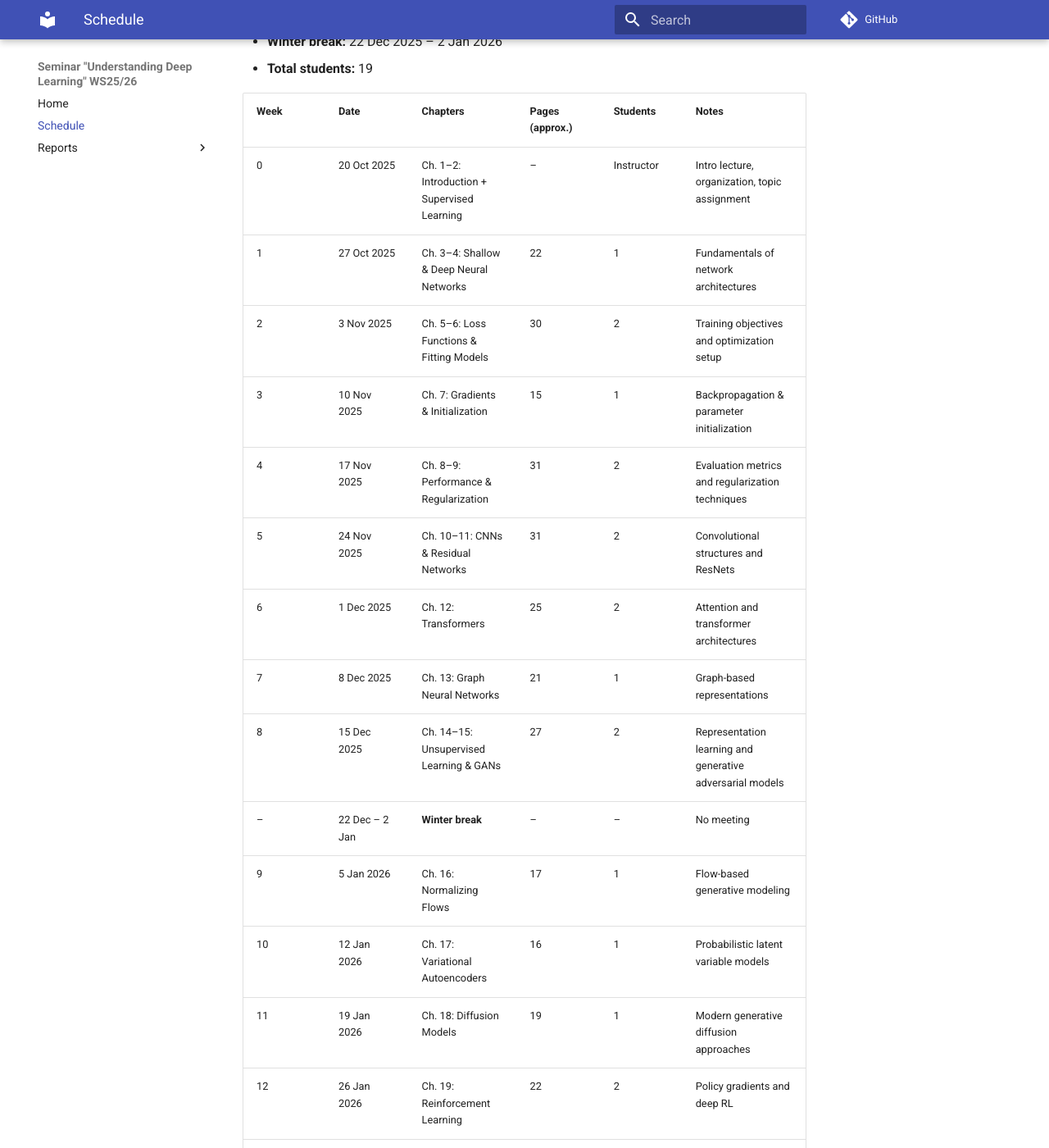
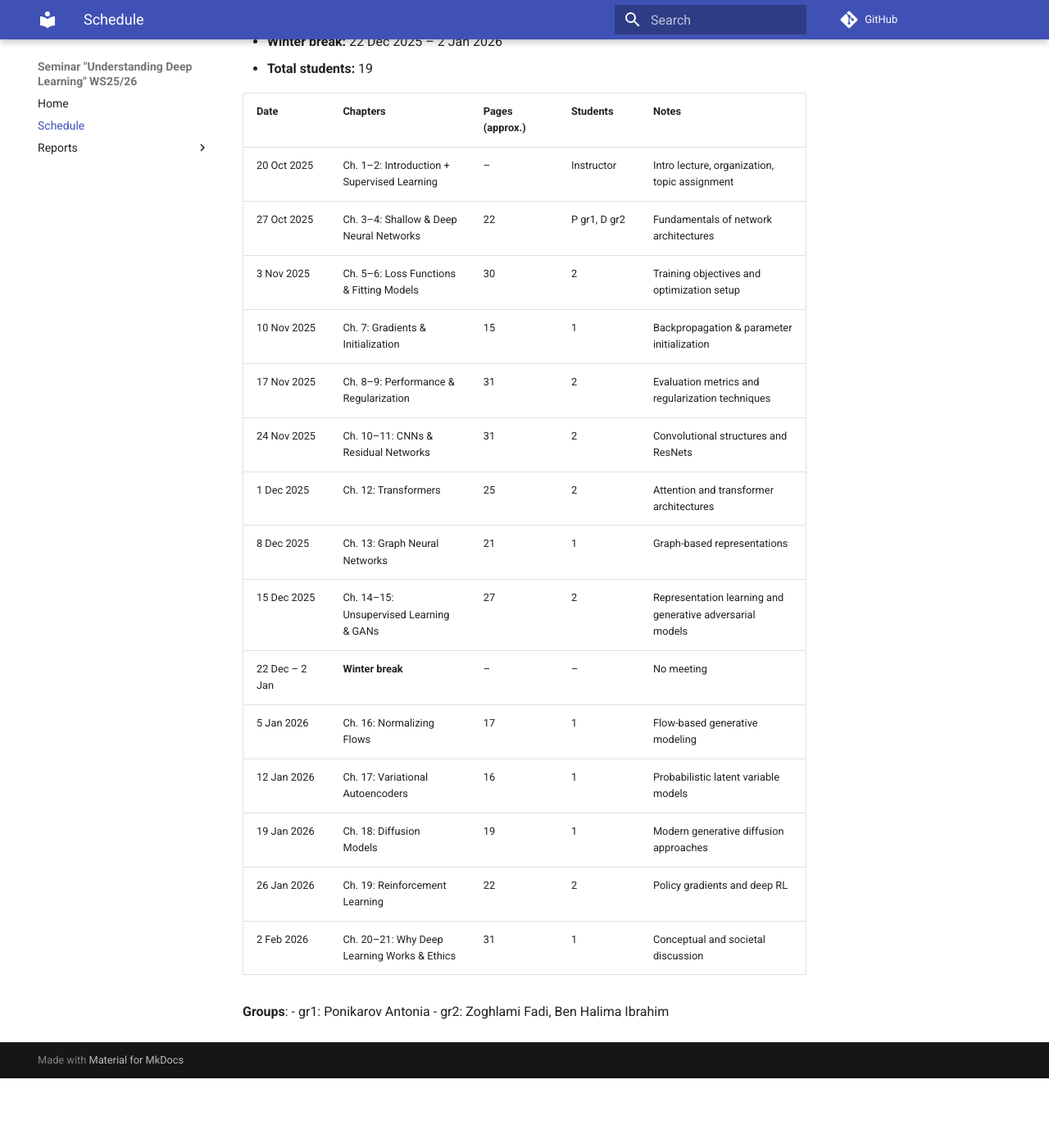
Before and after one commit to link-er/seminar_UDL_wise2526, an MkDocs documentation site: the page built from docs/schedule.md, in a window 1280 px wide and 1400 px high, scrolled down 217 px. Shown: the whole window at 82% size. Built offline with MkDocs 1.6.1 and Material for MkDocs 9.7.7, drawn with Linux system fonts in a browser that asks for light colours; comment, search, counter and statistics services are not loaded; after the commit the page ends 1532 px from its top, so only the background shows below that.

Commit message:
groups assignments

```diff
--- a/docs/schedule.md
+++ b/docs/schedule.md
@@ -4,21 +4,24 @@
 - **Winter break:** 22 Dec 2025 – 2 Jan 2026
 - **Total students:** 19
 
+| Date | Chapters | Pages (approx.) | Students | Notes |
+|------|-----------|----------------|-----------|-------|
+| 20 Oct 2025 | Ch. 1–2: Introduction + Supervised Learning | – | Instructor | Intro lecture, organization, topic assignment |
+| 27 Oct 2025 | Ch. 3–4: Shallow & Deep Neural Networks | 22 | P gr1, D gr2 | Fundamentals of network architectures |
+| 3 Nov 2025 | Ch. 5–6: Loss Functions & Fitting Models | 30 | 2 | Training objectives and optimization setup |
+| 10 Nov 2025 | Ch. 7: Gradients & Initialization | 15 | 1 | Backpropagation & parameter initialization |
+| 17 Nov 2025 | Ch. 8–9: Performance & Regularization | 31 | 2 | Evaluation metrics and regularization techniques |
+| 24 Nov 2025 | Ch. 10–11: CNNs & Residual Networks | 31 | 2 | Convolutional structures and ResNets |
+| 1 Dec 2025 | Ch. 12: Transformers | 25 | 2 | Attention and transformer architectures |
+| 8 Dec 2025 | Ch. 13: Graph Neural Networks | 21 | 1 | Graph-based representations |
+| 15 Dec 2025 | Ch. 14–15: Unsupervised Learning & GANs | 27 | 2 | Representation learning and generative adversarial models |
+| 22 Dec – 2 Jan | **Winter break** | – | – | No meeting |
+| 5 Jan 2026 | Ch. 16: Normalizing Flows | 17 | 1 | Flow-based generative modeling |
+| 12 Jan 2026 | Ch. 17: Variational Autoencoders | 16 | 1 | Probabilistic latent variable models |
+| 19 Jan 2026 | Ch. 18: Diffusion Models | 19 | 1 | Modern generative diffusion approaches |
+| 26 Jan 2026 | Ch. 19: Reinforcement Learning | 22 | 2 | Policy gradients and deep RL |
+| 2 Feb 2026 | Ch. 20–21: Why Deep Learning Works & Ethics | 31 | 1 | Conceptual and societal discussion |
 
-| Week | Date | Chapters | Pages (approx.) | Students | Notes |
-|------|------|-----------|----------------|-----------|-------|
-| 0 | 20 Oct 2025 | Ch. 1–2: Introduction + Supervised Learning | – | Instructor | Intro lecture, organization, topic assignment |
-| 1 | 27 Oct 2025 | Ch. 3–4: Shallow & Deep Neural Networks | 22 | 1 | Fundamentals of network architectures |
-| 2 | 3 Nov 2025 | Ch. 5–6: Loss Functions & Fitting Models | 30 | 2 | Training objectives and optimization setup |
-| 3 | 10 Nov 2025 | Ch. 7: Gradients & Initialization | 15 | 1 | Backpropagation & parameter initialization |
-| 4 | 17 Nov 2025 | Ch. 8–9: Performance & Regularization | 31 | 2 | Evaluation metrics and regularization techniques |
-| 5 | 24 Nov 2025 | Ch. 10–11: CNNs & Residual Networks | 31 | 2 | Convolutional structures and ResNets |
-| 6 | 1 Dec 2025 | Ch. 12: Transformers | 25 | 2 | Attention and transformer architectures |
-| 7 | 8 Dec 2025 | Ch. 13: Graph Neural Networks | 21 | 1 | Graph-based representations |
-| 8 | 15 Dec 2025 | Ch. 14–15: Unsupervised Learning & GANs | 27 | 2 | Representation learning and generative adversarial models |
-| – | 22 Dec – 2 Jan | **Winter break** | – | – | No meeting |
-| 9 | 5 Jan 2026 | Ch. 16: Normalizing Flows | 17 | 1 | Flow-based generative modeling |
-| 10 | 12 Jan 2026 | Ch. 17: Variational Autoencoders | 16 | 1 | Probabilistic latent variable models |
-| 11 | 19 Jan 2026 | Ch. 18: Diffusion Models | 19 | 1 | Modern generative diffusion approaches |
-| 12 | 26 Jan 2026 | Ch. 19: Reinforcement Learning | 22 | 2 | Policy gradients and deep RL |
-| 13 | 2 Feb 2026 | Ch. 20–21: Why Deep Learning Works & Ethics | 31 | 1 | Conceptual and societal discussion |
+**Groups**:
+- gr1: Ponikarov Antonia
+- gr2: Zoghlami Fadi, Ben Halima Ibrahim
```
Also changed, not shown: docs/index.md (+1 -1 lines).
